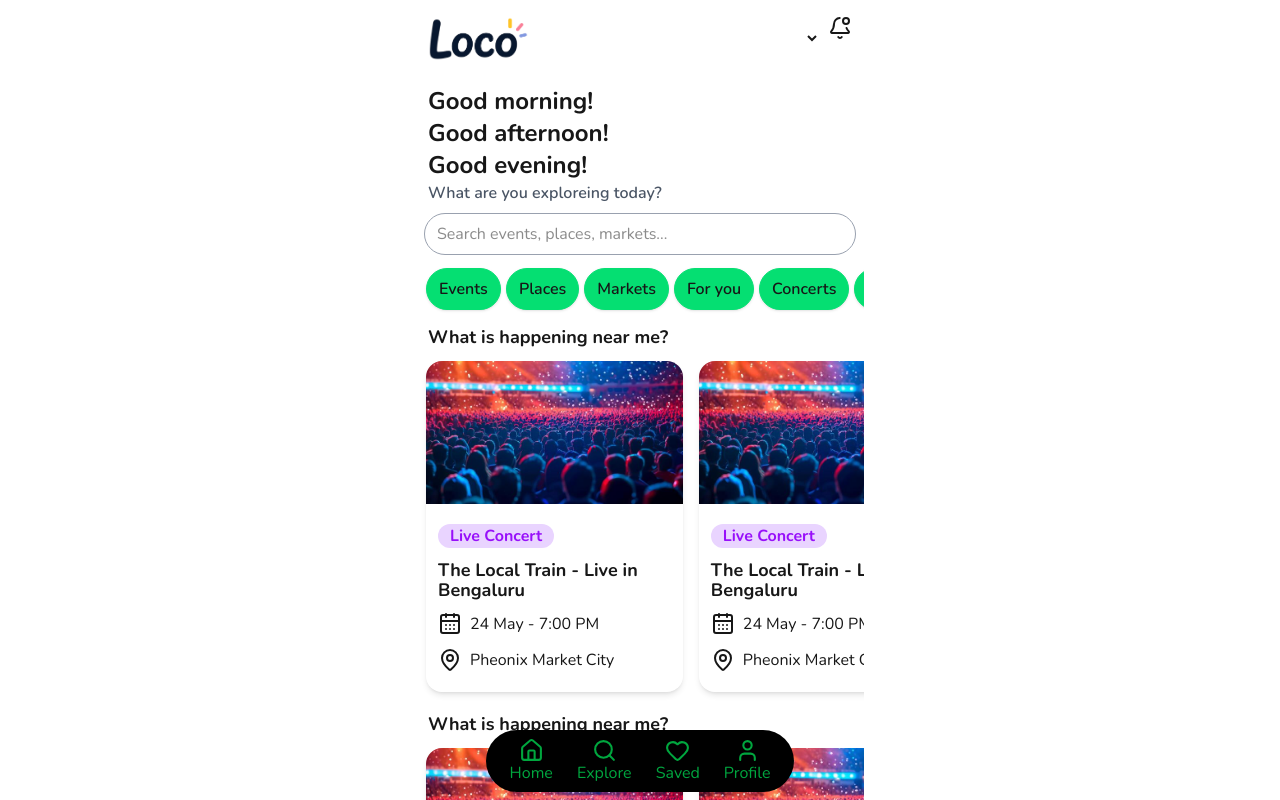
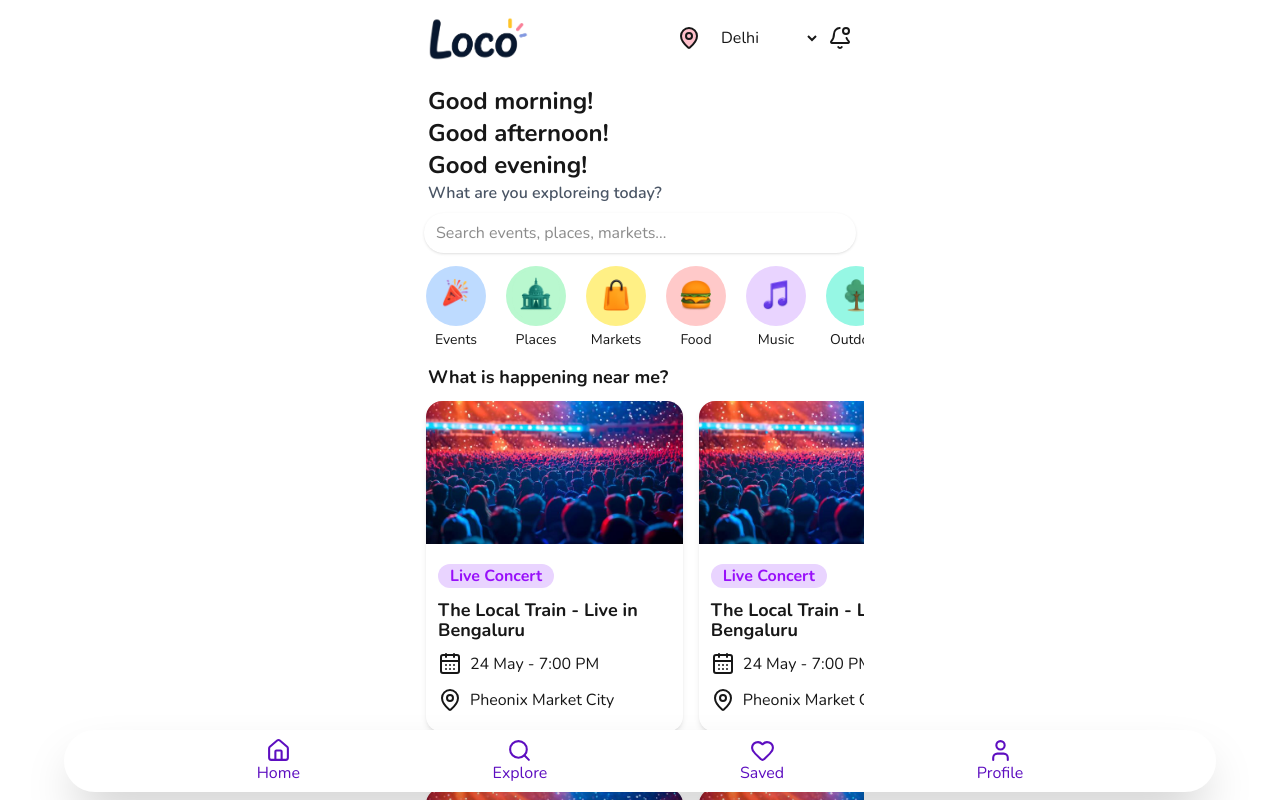
Before and after one commit to anubhavbaghel/loco, a Next.js app: page /home in a window 1280 px wide. Shown: the top 800 px of the page. Built offline with nearby package versions, Linux system fonts and the light colour scheme; a web font is replaced by a local one.

Commit message:
added images for the vibes categories changed navbar

```diff
--- a/app/(main)/home/homepage.css
+++ b/app/(main)/home/homepage.css
@@ -2,7 +2,6 @@
   display: flex;
   overflow-x: auto;
   white-space: nowrap;
-  gap: 5px;
   padding: 5px 10px;
   /* Hides scrollbar for Chrome, Safari and Opera */
   -webkit-overflow-scrolling: touch;
--- a/app/(main)/home/page.tsx
+++ b/app/(main)/home/page.tsx
@@ -11,25 +11,28 @@ const Homepage = () => {
 
   console.log(preferenceItems);
   const deafultItems = [
-    { id: 1, item: "Events" },
-    { id: 2, item: "Places" },
-    { id: 3, item: "Markets" },
-    { id: 4, item: "For you" },
-    { id: 5, item: "Concerts" },
-    { id: 6, item: "Parks" },
+    { id: 1, item: "Events" ,link:"/assets/events.png" ,alt:"Events" ,bg:"bg-blue-200"},
+    { id: 2, item: "Places" ,link:"/assets/places.png" ,alt:"Places" ,bg:"bg-green-200"},
+    { id: 3, item: "Markets" ,link:"/assets/markets.png" ,alt:"Markets" ,bg:"bg-yellow-200"},
+    { id: 4, item: "Food" ,link:"/assets/food.png" ,alt:"Food" ,bg:"bg-red-200"},
+    { id: 5, item: "Music" ,link:"/assets/music.png" ,alt:"Music" ,bg:"bg-purple-200"},
+    { id: 6, item: "Outdoor" ,link:"/assets/outdoor.png" ,alt:"Outdoor" ,bg:"bg-teal-200"},
+    { id: 7, item: "Nightlife" ,link:"/assets/nightlife.png" ,alt:"Nightlife" ,bg:"bg-pink-200"},
+    { id: 8, item: "Art-Culture" ,link:"/assets/art-culture.png" ,alt:"Art-Culture" ,bg:"bg-indigo-200"},
   ];
 
   const Categories = () => {
     return (
-      <div className="flex px-2 scroll-container-categories shrink-0">
-        {deafultItems.map((item: { id: number; item: string }) => (
+      <div className="flex scroll-container-categories shrink-0 gap-5">
+        {deafultItems.map((item: { id: number; item: string, link: string, alt: string, bg: string }) => (
           <button
             value={item.item}
             key={item.id}
             onClick={() => console.log("clicked")}
-            className="scroll-item border py-2 px-3 bg-green-400 rounded-full border-green-400 hover:border-black hover:bg-black hover:text-green-600 font-semibold shadow-sm"
+            className={`scroll-item shrink-0 flex flex-col items-center gap-1 text-sm`}
           >
-            {item.item}
+            <img src={item.link} alt={item.alt} className={`rounded-full w-15 object-cover  ${item.bg}`}/>
+            <p>{item.item}</p>
           </button>
         ))}
       </div>
@@ -53,7 +56,7 @@ const Homepage = () => {
       <input
         type="text"
         placeholder="Search events, places, markets..."
-        className="border-gray-400 border rounded-full py-2 px-3 mx-2"
+        className="border-none shadow-sm rounded-full py-2 px-3 mx-2"
       />
     );
   };
--- a/app/components/ui/BottomNavBar.tsx
+++ b/app/components/ui/BottomNavBar.tsx
@@ -4,20 +4,20 @@ import "./BottomNavBar.css"
 
 const BottomNavBar = () => {
   return (
-    <div className="navbar fixed bottom-0 flex justify-evenly px-3 py-1 bg-black item-center text-2xl  w-fit rounded-4xl mb-2 mx-1">
-      <div className=" text-green-600 px-3 py-1 rounded-2xl z-10 hover:text-white cursor-pointer flex flex-col items-center">
+    <div className="navbar fixed bottom-0 flex justify-evenly px-3 py-1 bg-white shadow-2xl item-center text-2xl  w-[90%] rounded-4xl mb-2 mx-1">
+      <div className=" text-violet-800 px-3 py-1 rounded-2xl z-10 hover:text-white cursor-pointer flex flex-col items-center">
         <House className="nav-icons"/>
         <p>Home</p>
       </div>
-      <div className=" text-green-600 px-3 py-1 rounded-2xl z-10 hover:text-white cursor-pointer flex flex-col items-center">
+      <div className=" text-violet-800 px-3 py-1 rounded-2xl z-10 hover:text-white cursor-pointer flex flex-col items-center">
         <Search className="nav-icons"/>
         <p>Explore</p>
       </div>
-      <div className=" text-green-600 px-3 py-1 rounded-2xl z-10 hover:text-white cursor-pointer flex flex-col items-center">
+      <div className=" text-violet-800 px-3 py-1 rounded-2xl z-10 hover:text-white cursor-pointer flex flex-col items-center">
         <Heart className="nav-icons"/>
         <p>Saved</p>
       </div>
-      <div className=" text-green-600 px-3 py-1 rounded-2xl z-10 hover:text-white cursor-pointer flex flex-col items-center">
+      <div className=" text-violet-800 px-3 py-1 rounded-2xl z-10 hover:text-white cursor-pointer flex flex-col items-center">
         <User className="nav-icons"/>
         <p>Profile</p>
       </div>
--- a/app/components/ui/Header.tsx
+++ b/app/components/ui/Header.tsx
@@ -1,16 +1,17 @@
-import { BellDot, Link } from "lucide-react";
+import { BellDot, Link, MapPin } from "lucide-react";
 import Logo from "./Logo";
 
 const Header = () => {
   return (
-    <div className="flex justify-between px-3 py-4">
+    <div className="flex justify-between px-3 py-4 items-center">
       <Logo width={100} />
-      <div className="flex gap-2">
-        <select name="City" id="city-selection">
-          <option value="Delhi"></option>
-          <option value="Bengaluru"></option>
-          <option value="Mumbai"></option>
-          <option value="Pune"></option>
+      <div className="flex gap-2 items-center">
+        <MapPin style={{fill: "pink"}}/>
+        <select name="City" id="city-selection rounded" className="rounded-full p-2">
+          <option value="Delhi">Delhi</option>
+          <option value="Bengaluru">Bengaluru</option>
+          <option value="Mumbai">Mumbai</option>
+          <option value="Pune">Pune</option>
         </select>
 
         <BellDot />
--- a/app/layout.tsx
+++ b/app/layout.tsx
@@ -26,7 +26,7 @@ export default function RootLayout({
       lang="en"
       className={`${geistSans.variable} ${nunitoSans.variable} ${geistMono.variable} h-full antialiased flex-col items-center flex`}
     >
-      <body className="min-h-full flex flex-col items-center w-full md:max-w-[50%] justify-between">
+      <body className="min-h-full flex flex-col items-center w-full md:max-w-[50%] justify-center">
         {children}
       </body>
     </html>
```
Also changed, not shown: public/assets/nightlife.png (added).
